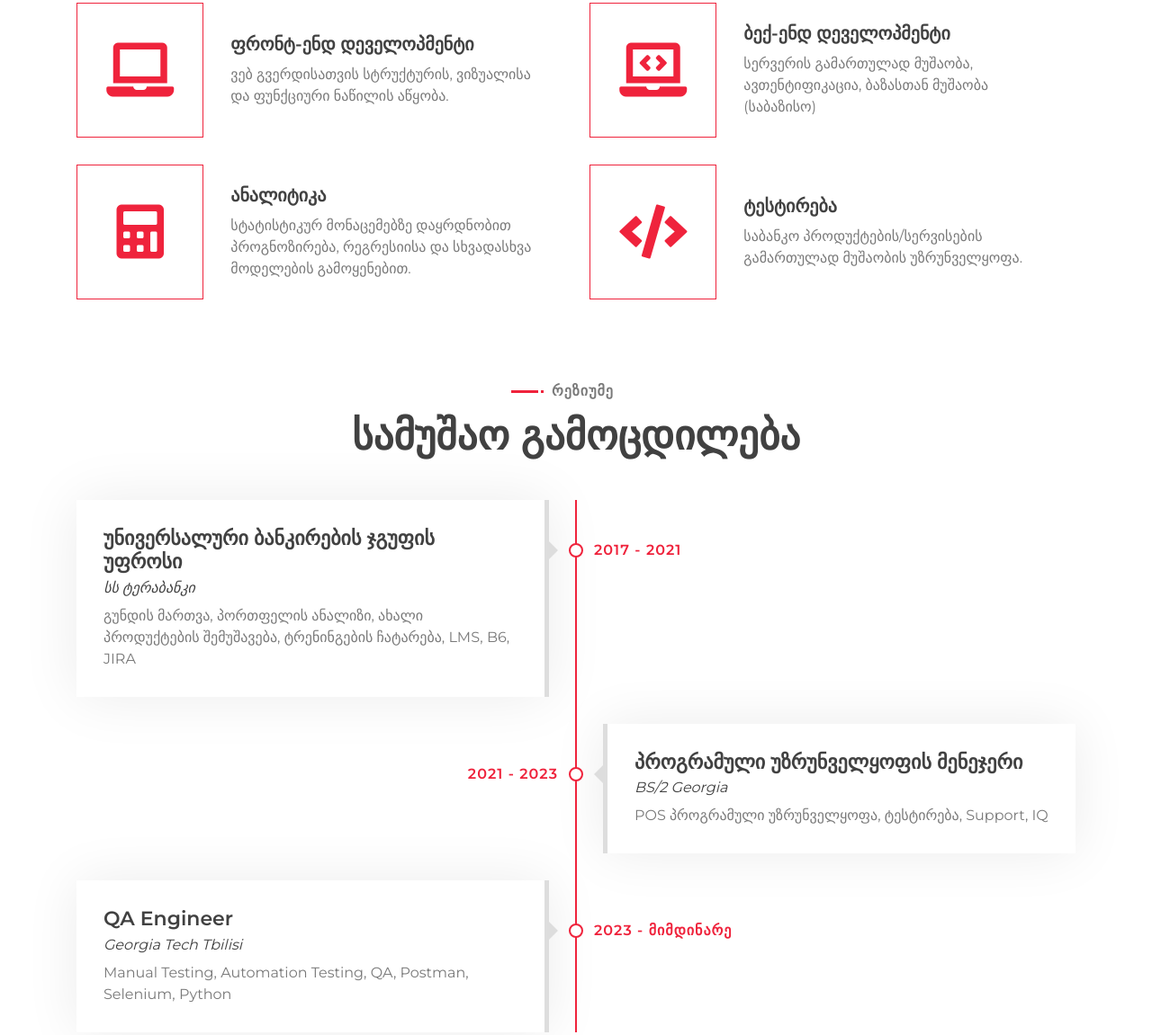
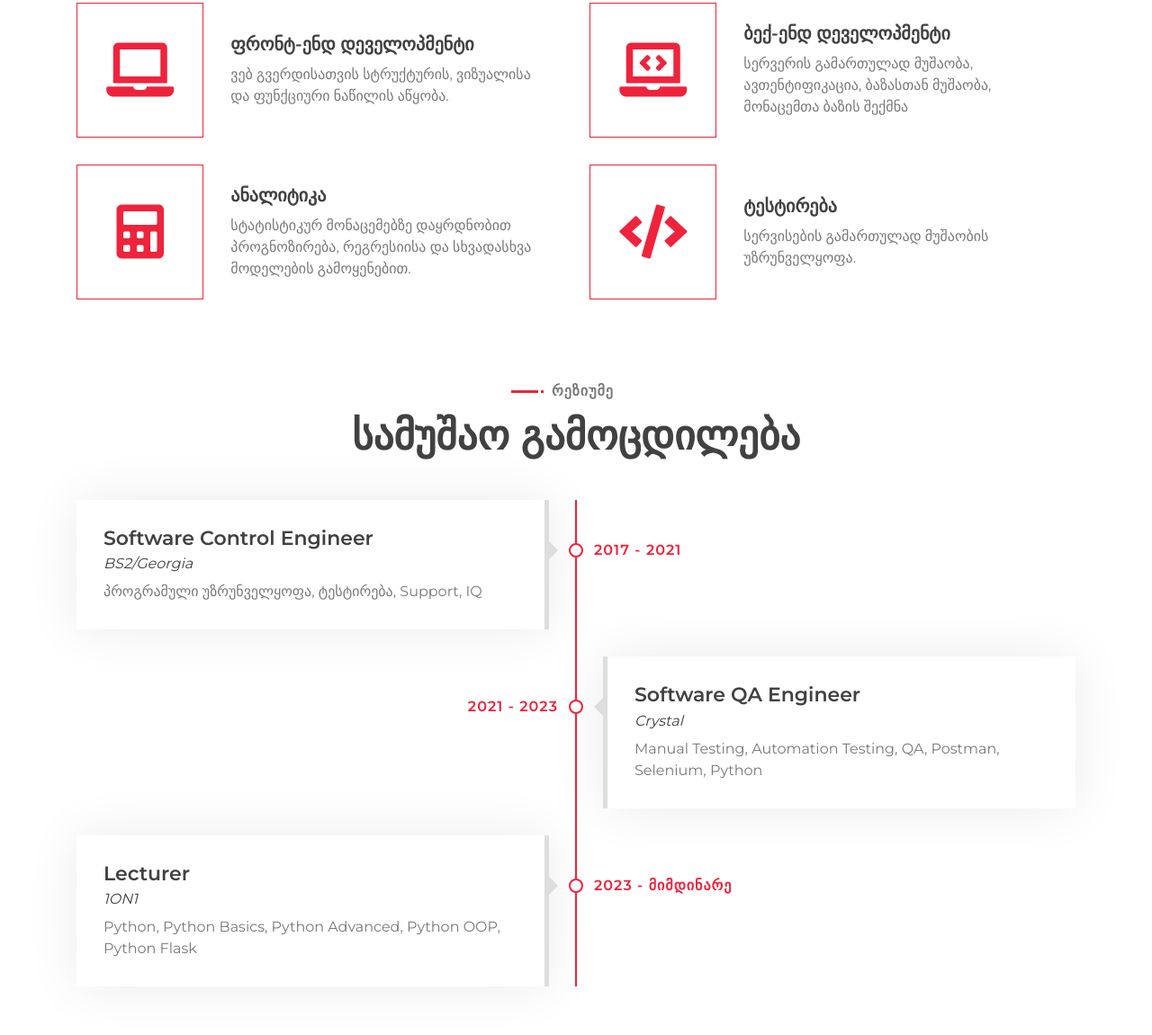
Before and after one commit to BekaBitarashvili/My_Portfolio, a plain HTML site: page index.html in a window 1280 px wide. Shown: the part 1665-2816 px from the top of the page at 90% size. Drawn offline with nearby package versions, Linux system fonts and the light colour scheme.

Commit message:
Modified

```diff
--- a/index.html
+++ b/index.html
@@ -95,7 +95,7 @@
                             </div>
                             <div class="about-text">
                                 <p>
-                                    ხუთი წლის განმავლობაში ვმუშაობდი საბანკო სექტორში საკრედიტო მიმართულებით, მაქვს მენეჯერულ პოზიციაზე მუშაობის 1 წლიანი გამოცდილება, ამჟამად ვმუშაობ პროგრამული უზრუნველყოფის მენეჯერად.
+                                    მრავალწლიანი გამოცდილება ტექნოლოგიურ სფეროში, ვიმუშავე 40-ზე მეტ პროექტზე ვებ დეველოპმენტის მიმართულებით, ვმუშაობდი ილიას უნივერსიტეტის შიდა სისტემაზე (Back-End Development) წინა წლიდან დავიწყე პედაგოგიური მოღვაწეობა და ვასწავლი პითონის საფუძვლებს.
                                 </p>
                             </div>
                             <div class="skills">
@@ -162,7 +162,7 @@
                             <div class="service-text">
                                 <h3>ბექ-ენდ დეველოპმენტი</h3>
                                 <p>
-                                    სერვერის გამართულად მუშაობა, ავთენტიფიკაცია, ბაზასთან მუშაობა (საბაზისო)
+                                    სერვერის გამართულად მუშაობა, ავთენტიფიკაცია, ბაზასთან მუშაობა, მონაცემთა ბაზის შექმნა
                                 </p>
                             </div>
                         </div>
@@ -188,7 +188,7 @@
                             <div class="service-text">
                                 <h3>ტესტირება</h3>
                                 <p>
-                                    საბანკო პროდუქტების/სერვისების გამართულად მუშაობის უზრუნველყოფა.
+                                    სერვისების გამართულად მუშაობის უზრუნველყოფა.
                                 </p>
                             </div>
                         </div>
@@ -210,30 +210,30 @@
                     <div class="timeline-item left wow slideInLeft" data-wow-delay="0.1s">
                         <div class="timeline-text">
                             <div class="timeline-date">2017 - 2021</div>
-                            <h2>უნივერსალური ბანკირების ჯგუფის უფროსი</h2>
-                            <h4>სს ტერაბანკი</h4>
+                            <h2>Software Control Engineer</h2>
+                            <h4>BS2/Georgia</h4>
                             <p>
-                                გუნდის მართვა, პორთფელის ანალიზი, ახალი პროდუქტების შემუშავება, ტრენინგების ჩატარება, LMS, B6, JIRA
+                                პროგრამული უზრუნველყოფა, ტესტირება, Support, IQ
                             </p>
                         </div>
                     </div>
                     <div class="timeline-item right wow slideInRight" data-wow-delay="0.1s">
                         <div class="timeline-text">
                             <div class="timeline-date">2021 - 2023</div>
-                            <h2>პროგრამული უზრუნველყოფის მენეჯერი</h2>
-                            <h4>BS/2 Georgia</h4>
+                            <h2>Software QA Engineer</h2>
+                            <h4>Crystal</h4>
                             <p>
-                                POS პროგრამული უზრუნველყოფა, ტესტირება, Support, IQ
+                                Manual Testing, Automation Testing, QA, Postman, Selenium, Python
                             </p>
                         </div>
                     </div>
                     <div class="timeline-item left wow slideInLeft" data-wow-delay="0.1s">
                         <div class="timeline-text">
                             <div class="timeline-date">2023 - მიმდინარე</div>
-                            <h2>QA Engineer</h2>
-                            <h4>Georgia Tech Tbilisi</h4>
+                            <h2>Lecturer</h2>
+                            <h4>1ON1</h4>
                             <p>
-                                Manual Testing, Automation Testing, QA, Postman, Selenium, Python
+                                Python, Python Basics, Python Advanced, Python OOP, Python Flask
                             </p>
                         </div>
                     </div>
```
